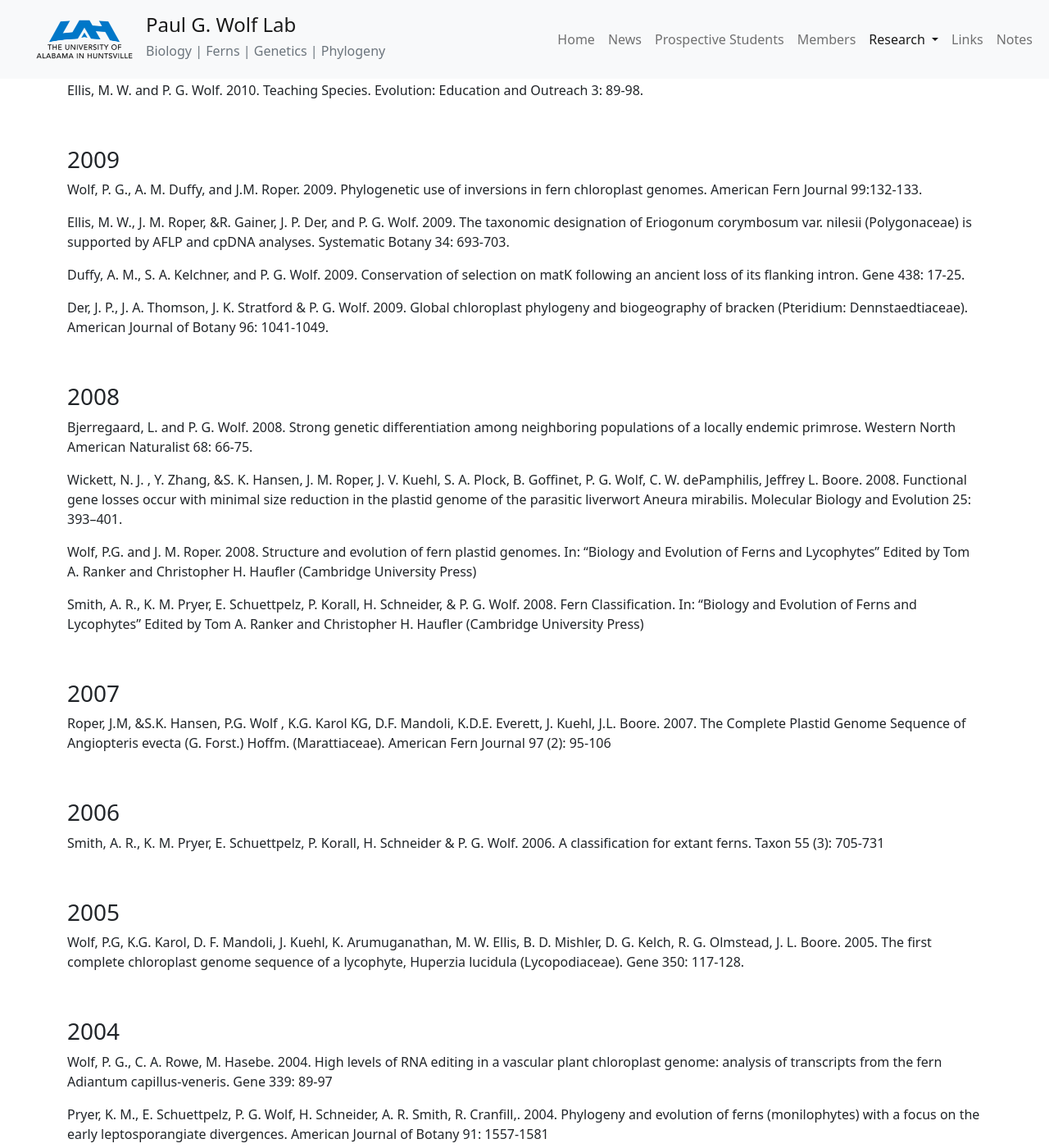
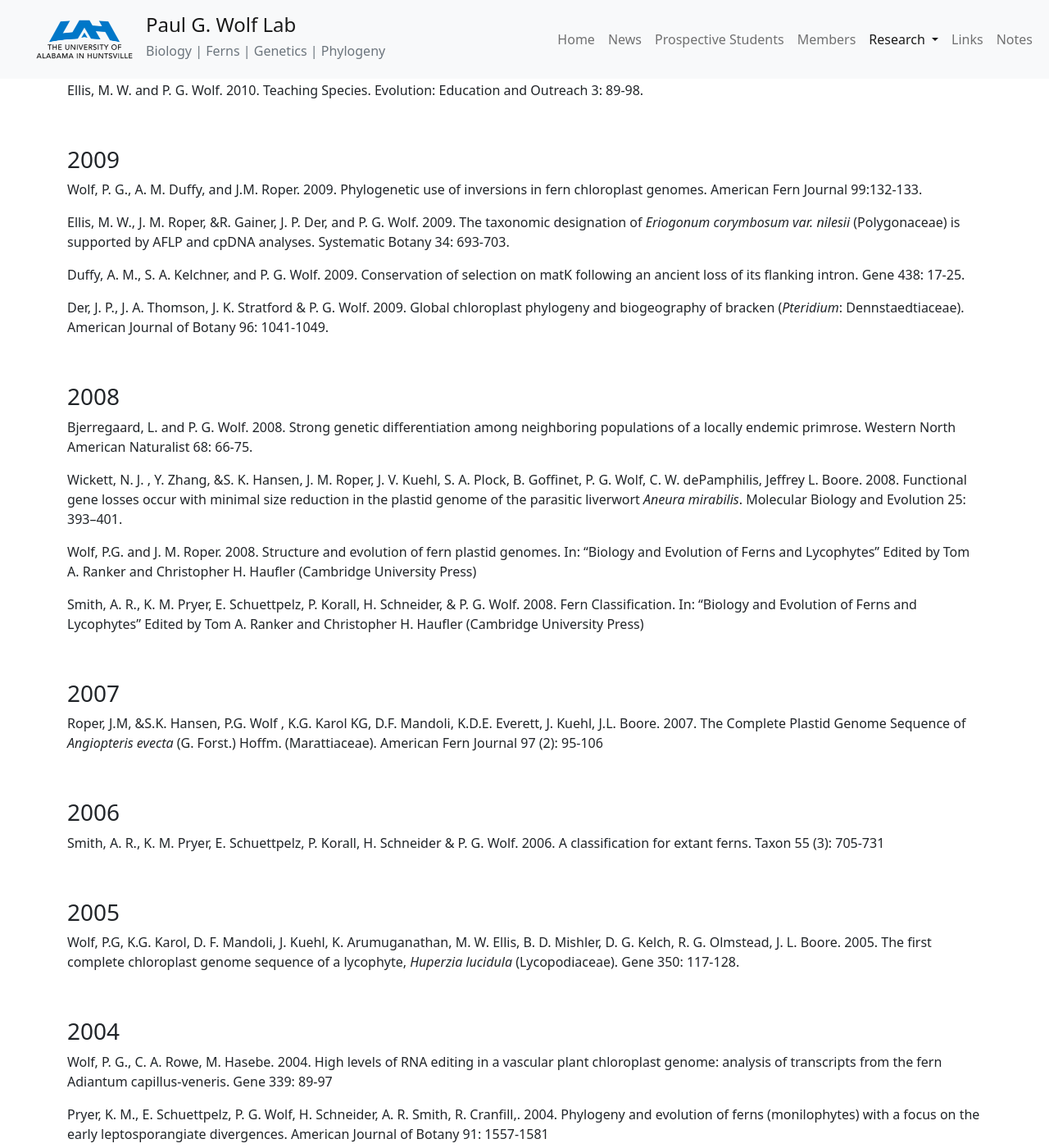
Before and after one commit to Wolflab/Wolflab.github.io, a Jekyll site: the page built from wolflab-publications.md, in a window 1280 px wide and 1400 px high, scrolled down 4356 px. Shown: the whole window at 82% size. Built offline with Jekyll 4.4.1, drawn with Linux system fonts in a browser that asks for light colours; some of the changed text lies outside the part shown.

Commit message:
Update from Forestry.io Paul Wolf updated wolflab-publications.md

```diff
--- a/wolflab-publications.md
+++ b/wolflab-publications.md
@@ -98,7 +98,7 @@ Davidson, J. B. S. L. Durham, and P. G. Wolf. 2014. Breeding system of the threa
 
 ### 2013
 
-Rai, H. S., K. E. Mock, B. A. Richardson, R. C. Cronn, K. J. Jayden, J. W. Wright, B. J. Knaus, P. G. Wolf. 2013. Transcriptome characterization and detection of gene expression differences in aspen (Populus tremuloides). Tree Genetics and Genomes 9: 1031-1041. DOI: 10.1007/s11295-013-0615-y.
+Rai, H. S., K. E. Mock, B. A. Richardson, R. C. Cronn, K. J. Jayden, J. W. Wright, B. J. Knaus, P. G. Wolf. 2013. Transcriptome characterization and detection of gene expression differences in aspen (_Populus tremuloides_). Tree Genetics and Genomes 9: 1031-1041. DOI: 10.1007/s11295-013-0615-y.
 
 Mock, K. E., B. A. Richardson, and P. G. Wolf. 2013. Molecular tools and aspen management: a primer and prospectus. Forest Ecology and Management 299: 6-13
 
@@ -112,7 +112,7 @@ Campbell, D.T., Longhurst, M., Duffy, A. M, Wolf, P. G., & Shelton, B. E. 2013.
 
 Campbell, D.T., Longhurst, M., Duffy, A. M., Wolf, P. G., & Nagy, R. 2012. Investigating human impact in the environment with faded scaffolded inquiry supported by technologies. Science Activities. 49: 4
 
-Mock, K.E., Callahan, C.M., Islam-Faridi, M.N., Shaw, J.D., Rai, H.S., Sanderson, S.C., Rowe, C.A., Ryel, R.J., Madritch, M.D., Gardner, R.S., Wolf, P.G., 2012. Widespread triploidy in western North American aspen (Populus tremuloides). [PLoS ONE 7(10): e48406](https://journals.plos.org/plosone/article?id=10.1371/journal.pone.0048406). doi:10.1371/journal.pone.0048406
+Mock, K.E., Callahan, C.M., Islam-Faridi, M.N., Shaw, J.D., Rai, H.S., Sanderson, S.C., Rowe, C.A., Ryel, R.J., Madritch, M.D., Gardner, R.S., Wolf, P.G., 2012. Widespread triploidy in western North American aspen (_Populus tremuloides_). [PLoS ONE 7(10): e48406](https://journals.plos.org/plosone/article?id=10.1371/journal.pone.0048406). doi:10.1371/journal.pone.0048406
 
 Wolf, P. G. and K. G. Karol. 2012. Plastomes of bryophytes, lycophytes and ferns. Pages 89 – 102 In Advances in Photosynthesis and Respiration. Vol 35. “Genomics of chloroplasts and mitochondria”. Editors: Ralph Bock & Volker Knoop. Springer, Dordrecht.
 
@@ -124,11 +124,11 @@ Campbell, D. T, P. G. Wolf, J. P. Der, E. Packenham, and N. Abd-Hamid. 2012. Sci
 
 ### 2011
 
-Davidson, J. B. and P. G. Wolf. 2011. Natural history of Maguire primrose, Primula cusickiana var. maguirei (Primulaceae). Western North American Naturalist 71: 327 – 337.
+Davidson, J. B. and P. G. Wolf. 2011. Natural history of Maguire primrose, _Primula cusickiana_ var. _maguirei_ (Primulaceae). Western North American Naturalist 71: 327 – 337.
 
 Banks, J. A., T. Nishiyama, M. Hasebe, J. L. Bowman, M. Gribskov, C. dePamphilis, P. G. Wolf et al. 2011. The Selaginella genome identifies changes in gene content associated with the evolution of vascular plants. Science 332: 960-963. DOI: 10.1126/science.1203810.
 
-Der, J. P., M. S. Barker , N. J. Wickett, C. W. dePamphilis, P. G. Wolf. 2011. De novo characterization of the gametophyte transcriptome in bracken fern, Pteridium aquilinum. BMC Genomics 12: 99. doi:10.1186/1471-2164-12-99.
+Der, J. P., M. S. Barker , N. J. Wickett, C. W. dePamphilis, P. G. Wolf. 2011. De novo characterization of the gametophyte transcriptome in bracken fern, _Pteridium aquilinum_. BMC Genomics 12: 99. doi:10.1186/1471-2164-12-99.
 
 Wolf P.G., Der J.P., Duffy A.M., Davidson J.B., Grusz A.L., Pryer K.M. 2011. The evolution of chloroplast genes and genomes in ferns. Plant Molecular Biology 76: 251-261. DOI 10.1007/s11103-010-9706-4.
 
@@ -136,7 +136,7 @@ Wolf P.G., Der J.P., Duffy A.M., Davidson J.B., Grusz A.L., Pryer K.M. 2011. The
 
 ### 2010
 
-Karol, K. G., Arumuganathan, K., Boore, J. L., Duffy, A. M., Everett, K. D. E., Hall, J. D., &Hansen, S. K., Kuehl, J. V., Mandoli, D. F., Mishler, B. D., Olmstead, R. G., Renzaglia, K. S., Wolf, P. G. 2010. Complete plastome sequences of Equisetum arvense and Isoetes flaccida: implications for phylogeny and plastid genome evolution of early land plant lineages. BMC Evol. Biol. 10: 321.
+Karol, K. G., Arumuganathan, K., Boore, J. L., Duffy, A. M., Everett, K. D. E., Hall, J. D., &Hansen, S. K., Kuehl, J. V., Mandoli, D. F., Mishler, B. D., Olmstead, R. G., Renzaglia, K. S., Wolf, P. G. 2010. Complete plastome sequences of _Equisetum arvense_ and _Isoetes flaccida_: implications for phylogeny and plastid genome evolution of early land plant lineages. BMC Evol. Biol. 10: 321.
 
 Campbell, D. T., S. W. Wang, H‐Y. Hsu, A. M. Duffy, and P. G. Wolf. 2010. Learning with Web Tools, Simulations, and Other Technologies in Science Classrooms. Journal of Science Education and Technology 19:505-511.
 
@@ -154,11 +154,11 @@ Ellis, M. W. and P. G. Wolf. 2010. Teaching Species. Evolution: Education and Ou
 
 Wolf, P. G., A. M. Duffy, and J.M. Roper. 2009. Phylogenetic use of inversions in fern chloroplast genomes. American Fern Journal 99:132-133.
 
-Ellis, M. W., J. M. Roper, &R. Gainer, J. P. Der, and P. G. Wolf. 2009. The taxonomic designation of Eriogonum corymbosum var. nilesii (Polygonaceae) is supported by AFLP and cpDNA analyses. Systematic Botany 34: 693-703.
+Ellis, M. W., J. M. Roper, &R. Gainer, J. P. Der, and P. G. Wolf. 2009. The taxonomic designation of _Eriogonum corymbosum var. nilesii_ (Polygonaceae) is supported by AFLP and cpDNA analyses. Systematic Botany 34: 693-703.
 
 Duffy, A. M., S. A. Kelchner, and P. G. Wolf. 2009. Conservation of selection on matK following an ancient loss of its flanking intron. Gene 438: 17-25.
 
-Der, J. P., J. A. Thomson, J. K. Stratford & P. G. Wolf. 2009. Global chloroplast phylogeny and biogeography of bracken (Pteridium: Dennstaedtiaceae). American Journal of Botany 96: 1041-1049.
+Der, J. P., J. A. Thomson, J. K. Stratford & P. G. Wolf. 2009. Global chloroplast phylogeny and biogeography of bracken (_Pteridium_: Dennstaedtiaceae). American Journal of Botany 96: 1041-1049.
 
 <br />
 
@@ -166,7 +166,7 @@ Der, J. P., J. A. Thomson, J. K. Stratford & P. G. Wolf. 2009. Global chloroplas
 
 Bjerregaard, L. and P. G. Wolf. 2008. Strong genetic differentiation among neighboring populations of a locally endemic primrose. Western North American Naturalist 68: 66-75.
 
-Wickett, N. J. , Y. Zhang, &S. K. Hansen, J. M. Roper, J. V. Kuehl, S. A. Plock, B. Goffinet, P. G. Wolf, C. W. dePamphilis, Jeffrey L. Boore. 2008. Functional gene losses occur with minimal size reduction in the plastid genome of the parasitic liverwort Aneura mirabilis. Molecular Biology and Evolution 25: 393–401.
+Wickett, N. J. , Y. Zhang, &S. K. Hansen, J. M. Roper, J. V. Kuehl, S. A. Plock, B. Goffinet, P. G. Wolf, C. W. dePamphilis, Jeffrey L. Boore. 2008. Functional gene losses occur with minimal size reduction in the plastid genome of the parasitic liverwort _Aneura mirabilis_. Molecular Biology and Evolution 25: 393–401.
 
 Wolf, P.G. and J. M. Roper. 2008. Structure and evolution of fern plastid genomes. In: “Biology and Evolution of Ferns and Lycophytes” Edited by Tom A. Ranker and Christopher H. Haufler (Cambridge University Press)
 
@@ -176,7 +176,7 @@ Smith, A. R., K. M. Pryer, E. Schuettpelz, P. Korall, H. Schneider, & P. G. Wolf
 
 ### 2007
 
-Roper, J.M, &S.K. Hansen, P.G. Wolf , K.G. Karol KG, D.F. Mandoli, K.D.E. Everett, J. Kuehl, J.L. Boore. 2007. The Complete Plastid Genome Sequence of Angiopteris evecta (G. Forst.) Hoffm. (Marattiaceae). American Fern Journal 97 (2): 95-106
+Roper, J.M, &S.K. Hansen, P.G. Wolf , K.G. Karol KG, D.F. Mandoli, K.D.E. Everett, J. Kuehl, J.L. Boore. 2007. The Complete Plastid Genome Sequence of _Angiopteris evecta_ (G. Forst.) Hoffm. (Marattiaceae). American Fern Journal 97 (2): 95-106
 
 <br />
 
@@ -188,7 +188,7 @@ Smith, A. R., K. M. Pryer, E. Schuettpelz, P. Korall, H. Schneider & P. G. Wolf.
 
 ### 2005
 
-Wolf, P.G, K.G. Karol, D. F. Mandoli, J. Kuehl, K. Arumuganathan, M. W. Ellis, B. D. Mishler, D. G. Kelch, R. G. Olmstead, J. L. Boore. 2005. The first complete chloroplast genome sequence of a lycophyte, Huperzia lucidula (Lycopodiaceae). Gene 350: 117-128.
+Wolf, P.G, K.G. Karol, D. F. Mandoli, J. Kuehl, K. Arumuganathan, M. W. Ellis, B. D. Mishler, D. G. Kelch, R. G. Olmstead, J. L. Boore. 2005. The first complete chloroplast genome sequence of a lycophyte, _Huperzia lucidula_ (Lycopodiaceae). Gene 350: 117-128.
 
 <br />
 
```
